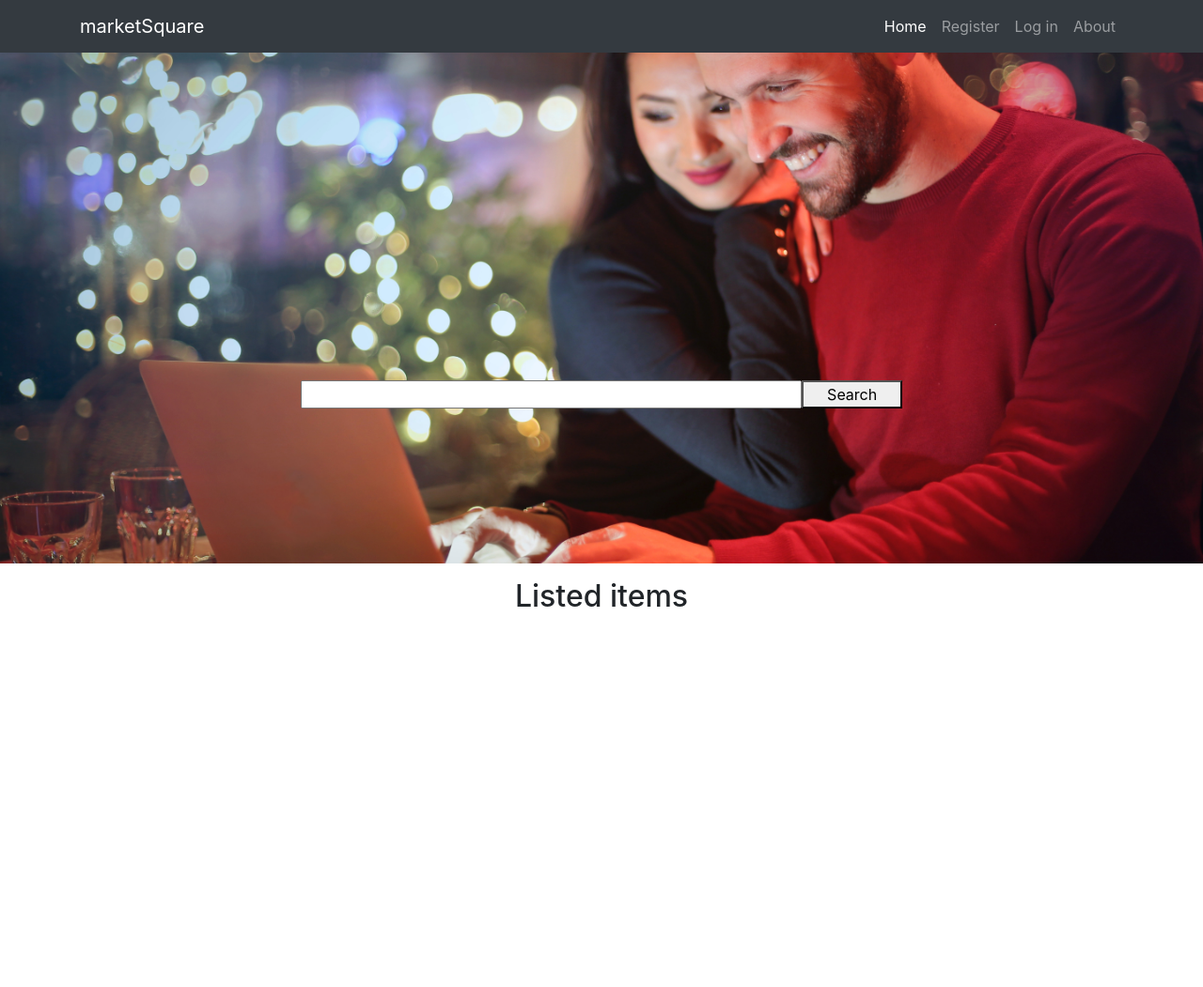
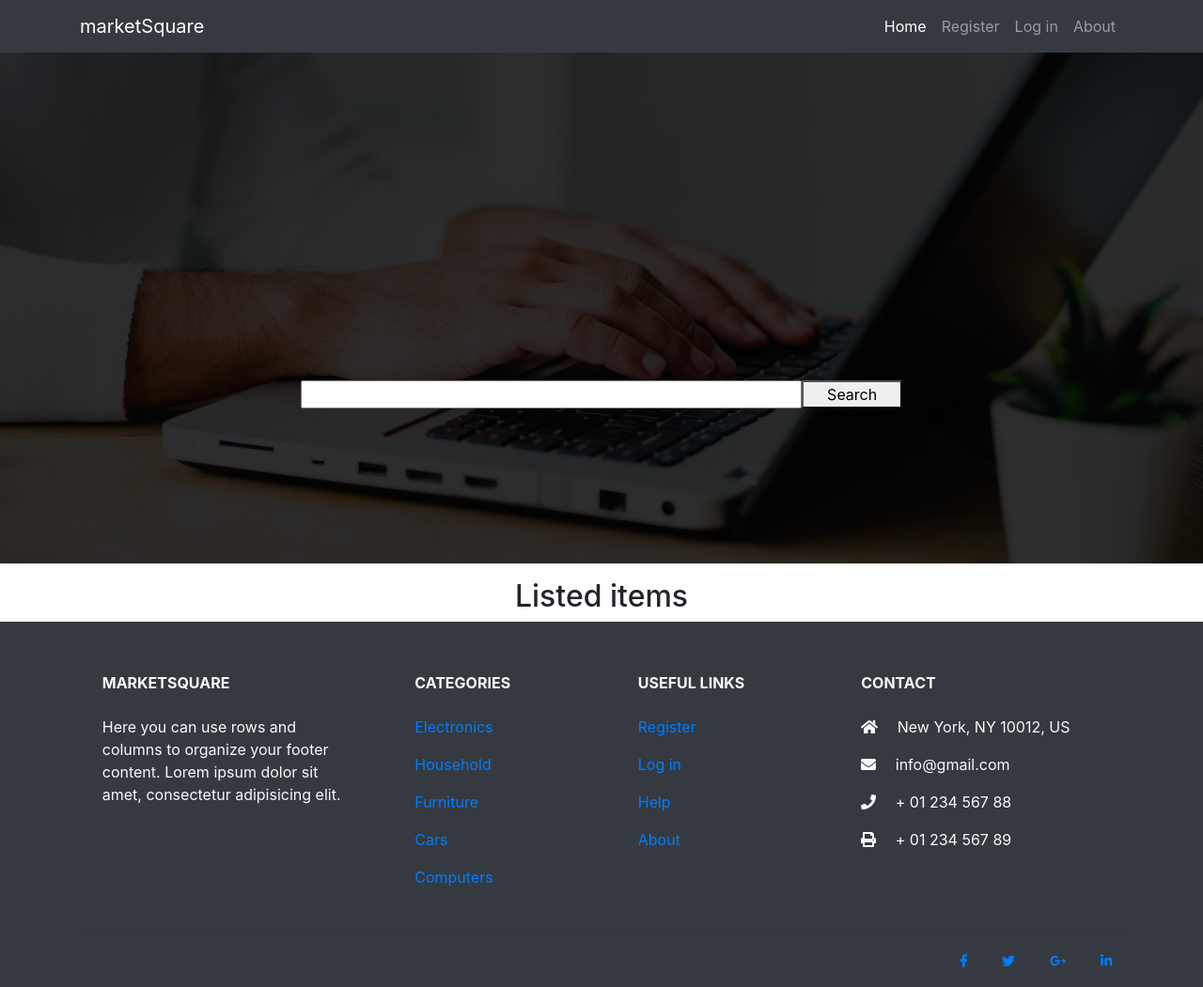
Before and after one commit to Code-Institute-Submissions/SegzAyo-SegzAyo-Online_MarketPlace2_AprResub, a Flask app: page / in a window 1280 px wide. Shown: the whole page at 94% size. Before the commit the page ends 646 px from the top, so only its background shows below. Run offline with Flask 2, Linux system fonts and the light colour scheme; grey boxes labelled with a size stand in for pictures from a placeholder-image service; data that the repository does not hold is empty; parts of the project's set-up code (start-up, migrations or seed data) failed here and were passed over; some libraries are stand-ins or nearby versions; some web fonts are replaced.

Commit message:
footer added to base.html

```diff
--- a/static/css/style.css
+++ b/static/css/style.css
@@ -24,7 +24,7 @@
 .baseContainer {
     text-align: center;
     height: 600px;
-    background-image: url("/static/images/pexels-andrea-piacquadio-853151.jpg");
+    background-image: url("/static/images/Basic-Landing-Page-background.jpg");
     background-size: cover;
     background-position: center;
 
--- a/templates/base.html
+++ b/templates/base.html
@@ -29,7 +29,7 @@
             <!-- Navigation-->
             <nav class="navbar navbar-expand-lg navbar-dark bg-dark fixed-top">
                 <div class="container">
-                    <a class="navbar-brand" href="#">marketSquare</a>
+                    <a class="navbar-brand" href="{{ url_for('get_products') }}">marketSquare</a>
                     <button class="navbar-toggler" type="button" data-toggle="collapse" data-target="#navbarResponsive" aria-controls="navbarResponsive" aria-expanded="false" aria-label="Toggle navigation">
                         <span class="navbar-toggler-icon"></span>
                         </button>
@@ -86,6 +86,151 @@
         {% block content %}
         {% endblock %}
     </main>
+<!-- Footer -->
+<footer class="container-fluid page-footer font-small mdb-color pt-4 text-light bg-dark">
+
+  <!-- Footer Links -->
+  <div class="container text-center text-md-left">
+
+    <!-- Footer links -->
+    <div class="row text-center text-md-left mt-3 pb-3">
+
+      <!-- Grid column -->
+      <div class="col-md-3 col-lg-3 col-xl-3 mx-auto mt-3">
+        <h6 class="text-uppercase mb-4 font-weight-bold">marketSquare</h6>
+        <p>Here you can use rows and columns to organize your footer content. Lorem ipsum dolor sit amet,
+          consectetur
+          adipisicing elit.</p>
+      </div>
+      <!-- Grid column -->
+
+      <hr class="w-100 clearfix d-md-none">
+
+      <!-- Grid column -->
+      <div class="col-md-2 col-lg-2 col-xl-2 mx-auto mt-3">
+        <h6 class="text-uppercase mb-4 font-weight-bold">Categories</h6>
+        <p>
+          <a href="#!">Electronics</a>
+        </p>
+        <p>
+          <a href="#!">Household</a>
+        </p>
+        <p>
+          <a href="#!">Furniture</a>
+        </p>
+        <p>
+          <a href="#!">Cars</a>
+        </p>
+        <p>
+          <a href="#!">Computers</a>
+        </p>
+      </div>
+      <!-- Grid column -->
+
+      <hr class="w-100 clearfix d-md-none">
+
+      <!-- Grid column -->
+      <div class="col-md-3 col-lg-2 col-xl-2 mx-auto mt-3">
+        <h6 class="text-uppercase mb-4 font-weight-bold">Useful links</h6>
+        {% set user_id = session["user_id"]%}
+        {% if session["user"] %}
+            <p>
+                <a href="{{ url_for('update_profile', userId=user_id) }}">User profile</a>
+            </p>
+            <p>
+                <a href="{{ url_for('sign_out') }}">Log out</a>
+            </li>
+            <p>
+                <a href="{{ url_for('list_product', userId=user_id) }}">List new product</a>
+            </li>
+            {% else %}
+        <p>
+            <a href="{{ url_for('register') }}">Register</a>
+        </p>
+        <p>
+            <a href="{{ url_for('login') }}">Log in</a>
+        </p>
+        <p>
+            <a href="#!">Help</a>
+        </p>
+         {% endif %}
+        <p>
+            <a href="#">About</a>
+        </p>
+      </div>
+      <!-- Grid column -->
+      <hr class="w-100 clearfix d-md-none">
+      <!-- Grid column -->
+      <div class="col-md-4 col-lg-3 col-xl-3 mx-auto mt-3">
+        <h6 class="text-uppercase mb-4 font-weight-bold">Contact</h6>
+        <p>
+          <i class="fas fa-home mr-3"></i> New York, NY 10012, US</p>
+        <p>
+          <i class="fas fa-envelope mr-3"></i> info@gmail.com</p>
+        <p>
+          <i class="fas fa-phone mr-3"></i> + 01 234 567 88</p>
+        <p>
+          <i class="fas fa-print mr-3"></i> + 01 234 567 89</p>
+      </div>
+      <!-- Grid column -->
+
+    </div>
+    <!-- Footer links -->
+
+    <hr>
+
+    <!-- Grid row -->
+    <div class="row d-flex align-items-center">
+
+      <!-- Grid column -->
+      <div class="col-md-7 col-lg-8">
+
+        <!--Copyright-->
+        <p class="text-center text-md-left">
+          <a href="https://mdbootstrap.com/">
+            <strong></strong>
+          </a>
+        </p>
+      </div>
+      <!-- Grid column -->
+
+      <!-- Grid column -->
+      <div class="col-md-5 col-lg-4 ml-lg-0">
+
+        <!-- Social buttons -->
+        <div class="text-center text-md-right">
+          <ul class="list-unstyled list-inline">
+            <li class="list-inline-item">
+              <a class="btn-floating btn-sm rgba-white-slight mx-1">
+                <i class="fab fa-facebook-f"></i>
+              </a>
+            </li>
+            <li class="list-inline-item">
+              <a class="btn-floating btn-sm rgba-white-slight mx-1">
+                <i class="fab fa-twitter"></i>
+              </a>
+            </li>
+            <li class="list-inline-item">
+              <a class="btn-floating btn-sm rgba-white-slight mx-1">
+                <i class="fab fa-google-plus-g"></i>
+              </a>
+            </li>
+            <li class="list-inline-item">
+              <a class="btn-floating btn-sm rgba-white-slight mx-1">
+                <i class="fab fa-linkedin-in"></i>
+              </a>
+            </li>
+          </ul>
+        </div>
+      </div>
+      <!-- Grid column -->
+    </div>
+    <!-- Grid row -->
+  </div>
+  <!-- Footer Links -->
+</footer>
+<!-- Footer -->
+<!-- Footer -->
     <script src="https://cdnjs.cloudflare.com/ajax/libs/jquery/3.5.1/jquery.min.js"></script>
     <script src="https://stackpath.bootstrapcdn.com/bootstrap/4.5.0/js/bootstrap.bundle.min.js"></script>
     <!--<script src="https://code.jquery.com/jquery-3.5.1.min.js" integrity="sha256-9/aliU8dGd2tb6OSsuzixeV4y/faTqgFtohetphbbj0=" crossorigin="anonymous"></script>
--- a/templates/products.html
+++ b/templates/products.html
@@ -9,10 +9,11 @@
         </button>
     </form>
 </section>
+<section class="container-fluid">
     <ul>
         <div class="row justify-content-center">
         {% for category in categories %}
-        <div class="col-3 col-md-2 text-center">
+            <div class="col-3 col-md-2 text-center my-auto">
                 <a href="{{url_for('get_categories', category_id=category.id)}}">
                     <button type="button" class="btn btn-outline-info">{{category.name}}</button>
                 </a>
@@ -20,6 +21,7 @@
         {% endfor %}
         </div>
     </ul>
+</section>
 <section class="container">
     <div id="home" class="row justify-content-start">
         <div class="col-12 text-center">
```
Also changed, not shown: static/images/Basic-Landing-Page-background.jpg (added). Lines whose indentation alone changed are shown as unchanged.
